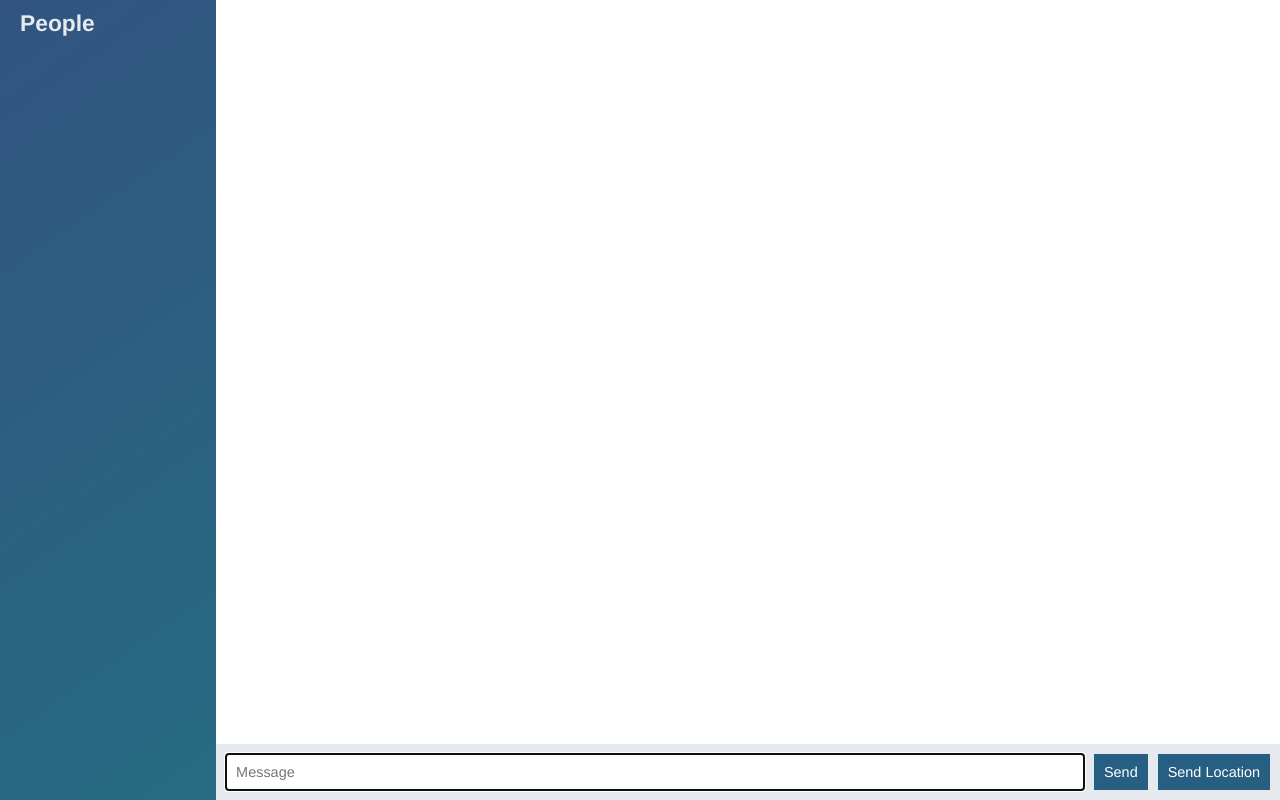
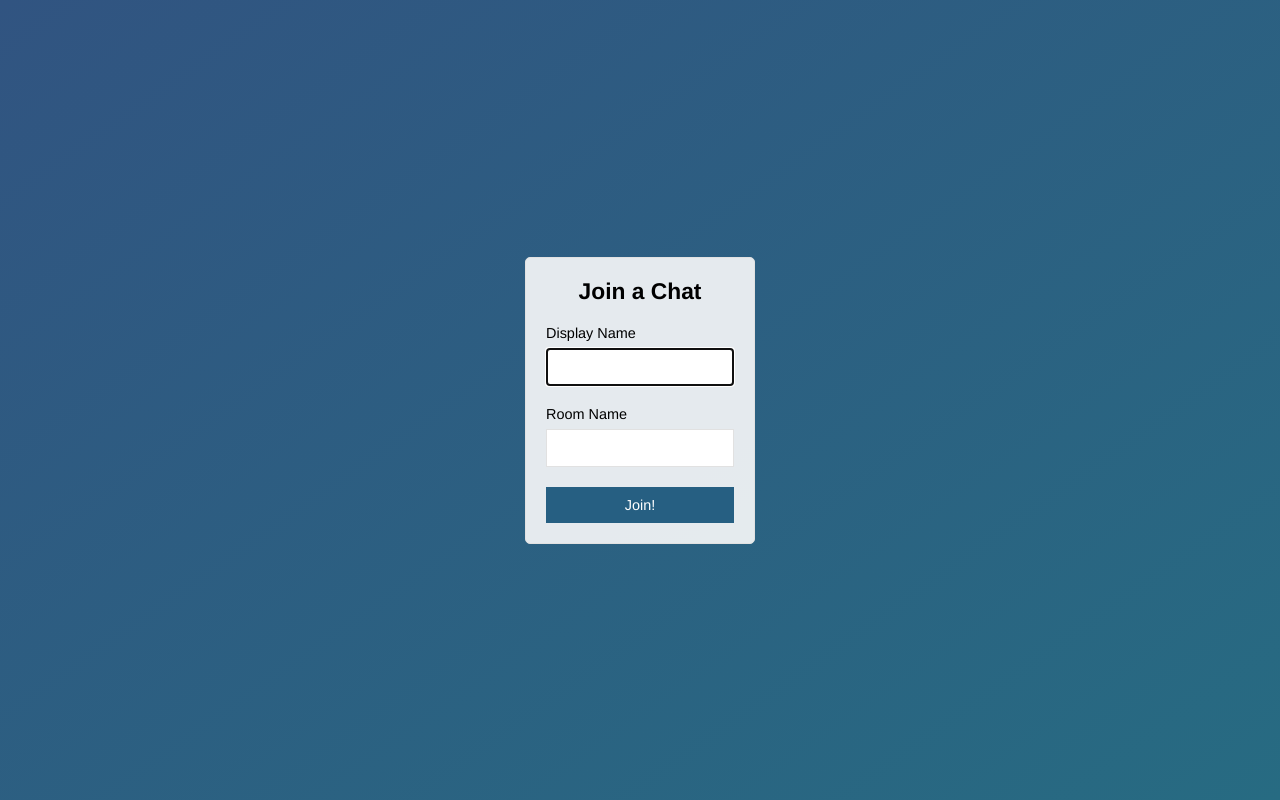
Before and after one commit to jg2004/node-chat-app, a website: page public/index.html in a window 1280 px wide. Drawn offline with nearby package versions, Linux system fonts and the light colour scheme; no server answers.

Commit message:
added join page

```diff
--- a/public/index.html
+++ b/public/index.html
@@ -5,43 +5,35 @@
   <meta charset="UTF-8">
   <meta name="viewport" content="width=device-width, initial-scale=1.0">
   <meta http-equiv="X-UA-Compatible" content="ie=edge">
+  <title>Join | ChatApp</title>
   <link rel="stylesheet" href="css/styles.css">
-  <title>Document</title>
 </head>
 
-<body class="chat">
+<body class="centered-form">
 
-  <div class="chat__sidebar">
-    <h3>People</h3>
-    <div id="users">
+  <div class="centered-form__form">
 
-    </div>
-  </div>
+    <form action="/chat.html">
 
-  <div class="chat__main">
+      <div class="form-field">
+        <h3>Join a Chat</h3>
+      </div>
+      <div class="form-field">
+        <label for="name">Display Name</label>
+        <input type="text" name="name" autofocus>
+      </div>
+      <div class="form-field">
 
-    <ol id="messages" class="chat__messages">
+          <label for="room">Room Name</label>
+          <input type="text" name="room" >
+      </div>
+      <div class="form-field"><button type="submit">Join!</button></div>
+    </form>
 
-    </ol>
 
-    <div class="chat__footer">
-      <form id="message-form">
-        <input id="form-input" name="message" type="text" placeholder="Message" autocomplete="off" autofocus>
-        <button>Send</button>
-      </form>
-      <button id="send-location">Send Location</button>
-    </div>
 
   </div>
 
-  <script id="message-template"   type="text/template">
-    {{from}} {{createdAt}}: {{text}}
-  </script>
-  <script src="/socket.io/socket.io.js"></script>
-  <script src="js/libs/moment.js"></script>
-  <script src="js/libs/mustache.js"></script>
-  <script src="js/index.js">
-  </script>
 </body>
 
 </html>
```
Also changed, not shown: public/chat.html (added, +47 -0 lines), public/js/chat.js (renamed from public/js/index.js).
